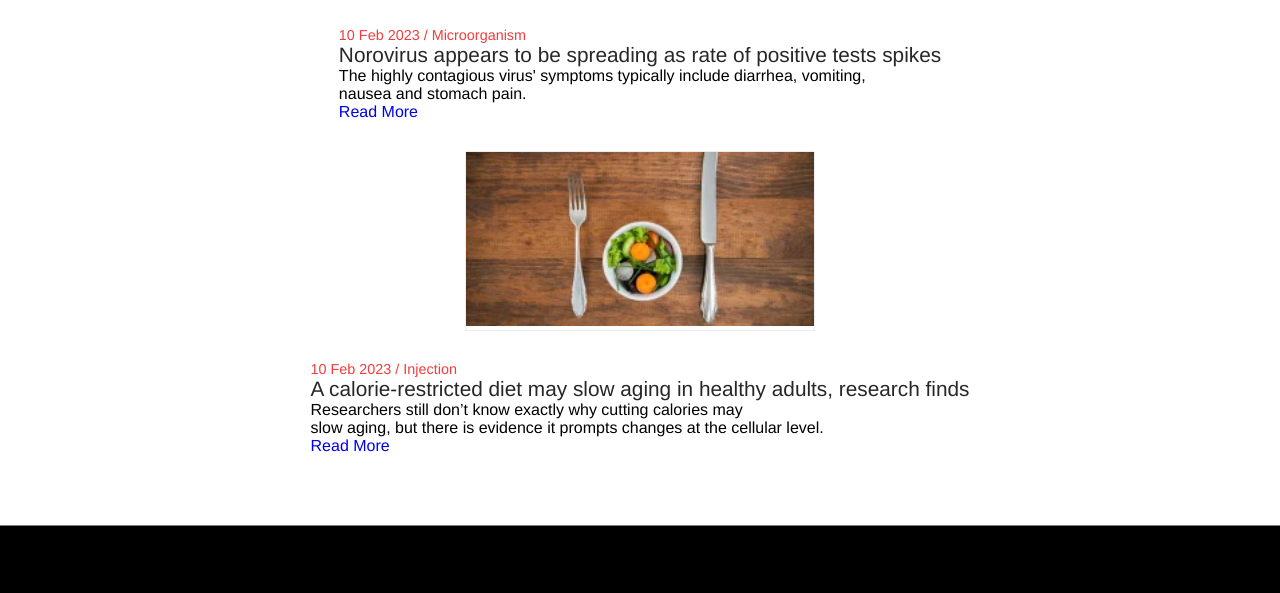
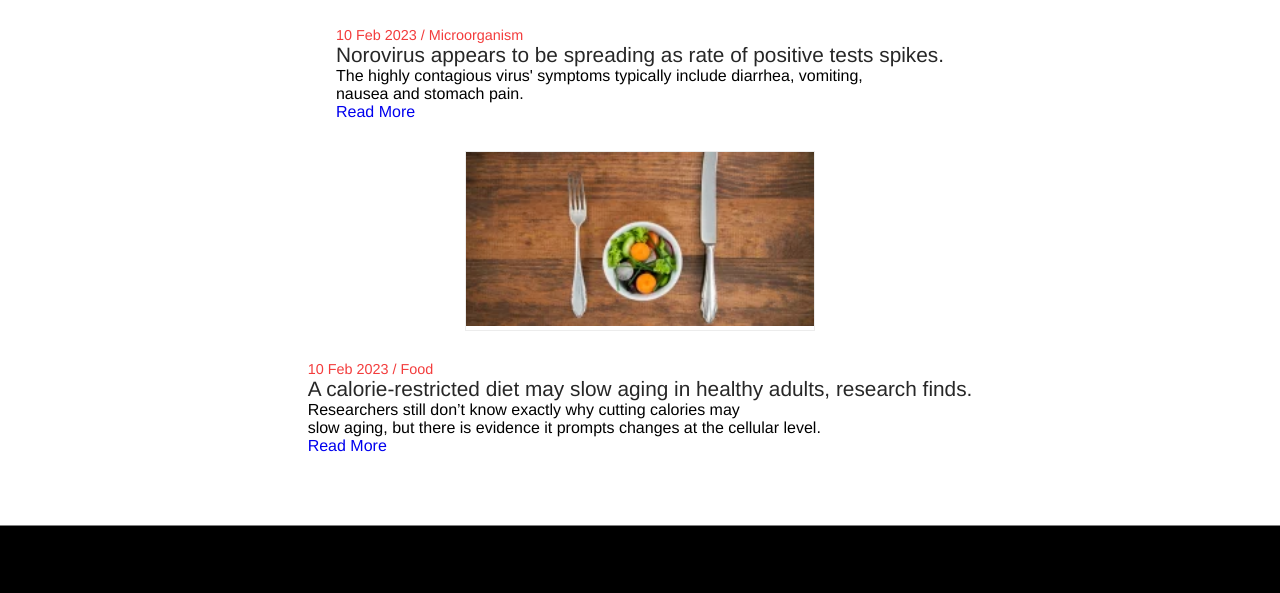
Before and after one commit to ArcaneDegree/ID_Assignment_2, a website: page index.html in a window 1280 px wide. Shown: the part 4118-4711 px from the top of the page. Drawn offline with nearby package versions, Linux system fonts and the light colour scheme; no server answers.

Commit message:
FINAL FRONT END

```diff
--- a/index.html
+++ b/index.html
@@ -390,7 +390,7 @@ Our service is run with the Patient’s needs as our main focus.
 
 <div class="articles-text">
   <span>10 Feb 2023 / Microorganism</span>
-  <a href="#" class="articles-title">Norovirus appears to be spreading as rate of positive tests spikes</a>
+  <a href="#" class="articles-title">Norovirus appears to be spreading as rate of positive tests spikes.</a>
   <p>The highly contagious virus' symptoms typically include diarrhea, vomiting, <br> nausea and stomach pain.</p>
   <a href="https://www.nbcnews.com/health/health-news/norovirus-spreading-symptoms-rcna69928">Read More</a>
 </div>
@@ -402,9 +402,9 @@ Our service is run with the Patient’s needs as our main focus.
 </div>
 
 <div class="articles-text">
-  <span>10 Feb 2023 / Injection</span>
+  <span>10 Feb 2023 / Food</span>
   <a href="#" class="articles-title">
-A calorie-restricted diet may slow aging in healthy adults, research finds</a>
+A calorie-restricted diet may slow aging in healthy adults, research finds.</a>
   <p>Researchers still don’t know exactly why cutting calories may <br> slow aging, but there is evidence it prompts changes at the cellular level.</p>
   <a href="https://www.nbcnews.com/health/health-news/calorie-restricted-diet-may-slow-aging-healthy-adults-science-shows-rcna69562">Read More</a>
 </div>
```
